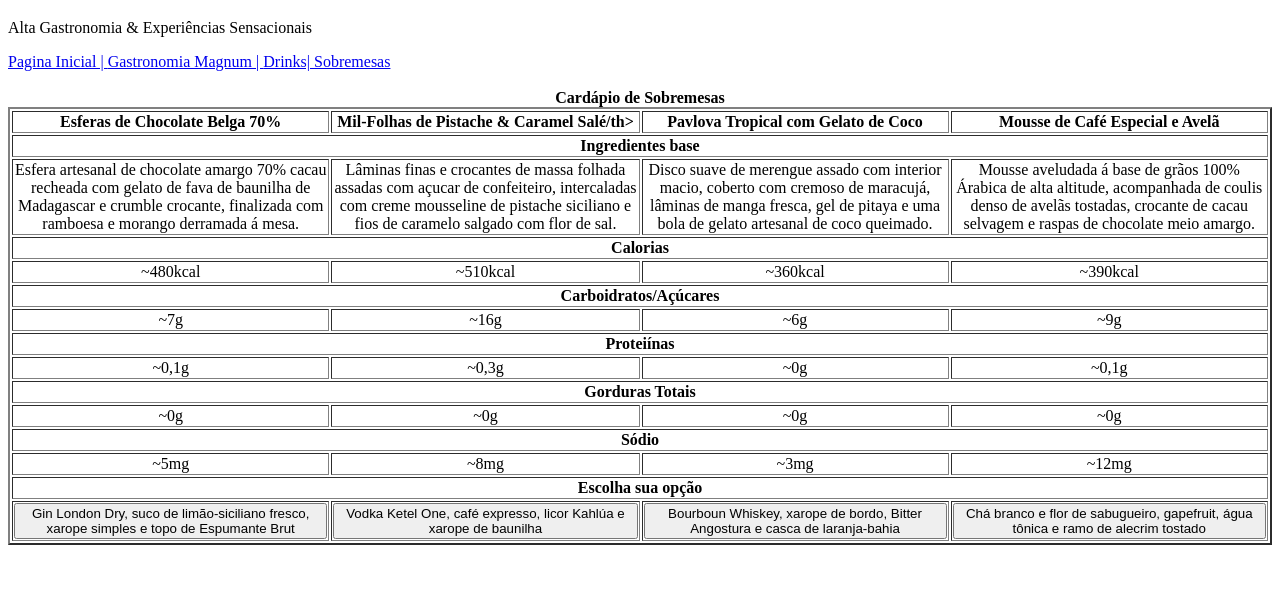
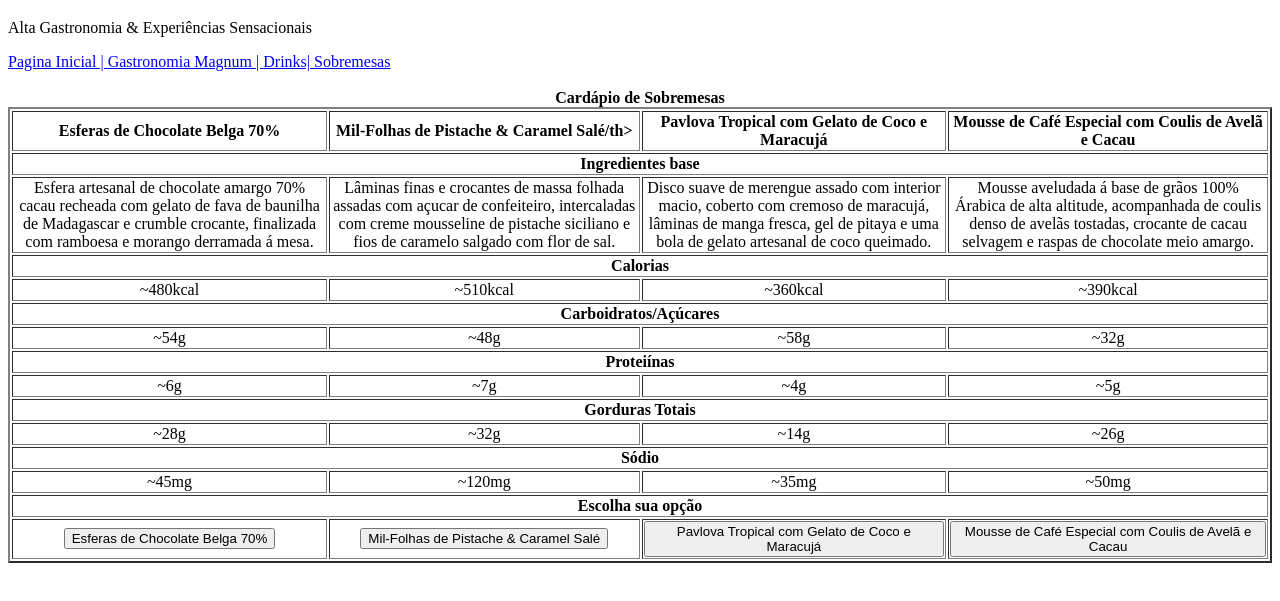
Before and after one commit to 0000653794-spec/front-end-senai, a plain HTML site: page portal-multi-paginas/sobremesas.html in a window 1280 px wide. Shown: the part 61-662 px from the top of the page. Drawn offline with Linux system fonts and the light colour scheme.

Commit message:
finalizei a pagina de sobremesas colocando o botão

```diff
--- a/portal-multi-paginas/sobremesas.html
+++ b/portal-multi-paginas/sobremesas.html
@@ -22,8 +22,8 @@
                 <tr>
                    <br> <th>Esferas de Chocolate Belga 70%</th>
                     <th>Mil-Folhas de Pistache & Caramel Salé/th>
-                    <th>Pavlova Tropical com Gelato de Coco</th>
-                    <th>Mousse de Café Especial e Avelã</th>
+                    <th>Pavlova Tropical com Gelato de Coco e Maracujá</th>
+                    <th>Mousse de Café Especial com Coulis de Avelã e Cacau</th>
                   </tr>
 
                   </thead>
@@ -52,20 +52,20 @@
                     <th colspan="4" align="center">Carboidratos/Açúcares</th>
                 </tr>
                 <tr>
-                <td align="center">~7g</td>
-                <td align="center">~16g</td>
-                <td align="center">~6g</td>
-                <td align="center">~9g</td>
+                <td align="center">~54g</td>
+                <td align="center">~48g</td>
+                <td align="center">~58g</td>
+                <td align="center">~32g</td>
                 </tr>
 
                   <tr>
                     <th colspan="4" align="center">Proteiínas</th>
                 </tr>
                 <tr>
-                <td align="center">~0,1g</td>
-                <td align="center">~0,3g</td>
-                <td align="center">~0g</td>
-                <td align="center">~0,1g</td>
+                <td align="center">~6g</td>
+                <td align="center">~7g</td>
+                <td align="center">~4g</td>
+                <td align="center">~5g</td>
                 </tr>
 
 
@@ -73,20 +73,20 @@
                     <th colspan="4" align="center">Gorduras Totais</th>
                 </tr>
                 <tr>
-                <td align="center">~0g</td>
-                <td align="center">~0g</td>
-                <td align="center">~0g</td>
-                <td align="center">~0g</td>
+                <td align="center">~28g</td>
+                <td align="center">~32g</td>
+                <td align="center">~14g</td>
+                <td align="center">~26g</td>
                 </tr>
 
                   <tr>
                     <th colspan="4" align="center">Sódio</th>
                 </tr>
                 <tr>
-                <td align="center">~5mg</td>
-                <td align="center">~8mg</td>
-                <td align="center">~3mg</td>
-                <td align="center">~12mg</td>
+                <td align="center">~45mg</td>
+                <td align="center">~120mg</td>
+                <td align="center">~35mg</td>
+                <td align="center">~50mg</td>
                 </tr>
             </tbody>
              <tfoot>
@@ -95,10 +95,10 @@
                 </tr>
                     <tr>
 
-                        <td align="center"><button type="button">Gin London Dry, suco de limão-siciliano fresco, xarope simples e topo de Espumante Brut</button></td>
-                        <td align="center" ><button type="button">Vodka Ketel One, café expresso, licor Kahlúa e xarope de baunilha</button></td>
-                        <td align="center"><button type="button">Bourboun Whiskey, xarope de bordo, Bitter Angostura e casca de laranja-bahia</button></td>
-                        <td align="center"><button type="button">Chá branco e flor de sabugueiro, gapefruit, água tônica e ramo de alecrim tostado</button></td>
+                        <td align="center"><button type="button">Esferas de Chocolate Belga 70%</button></td>
+                        <td align="center" ><button type="button">Mil-Folhas de Pistache & Caramel Salé</button></td>
+                        <td align="center"><button type="button">Pavlova Tropical com Gelato de Coco e Maracujá</button></td>
+                        <td align="center"><button type="button">Mousse de Café Especial com Coulis de Avelã e Cacau</button></td>
                     </tr>
 
                 </tfoot>
```
